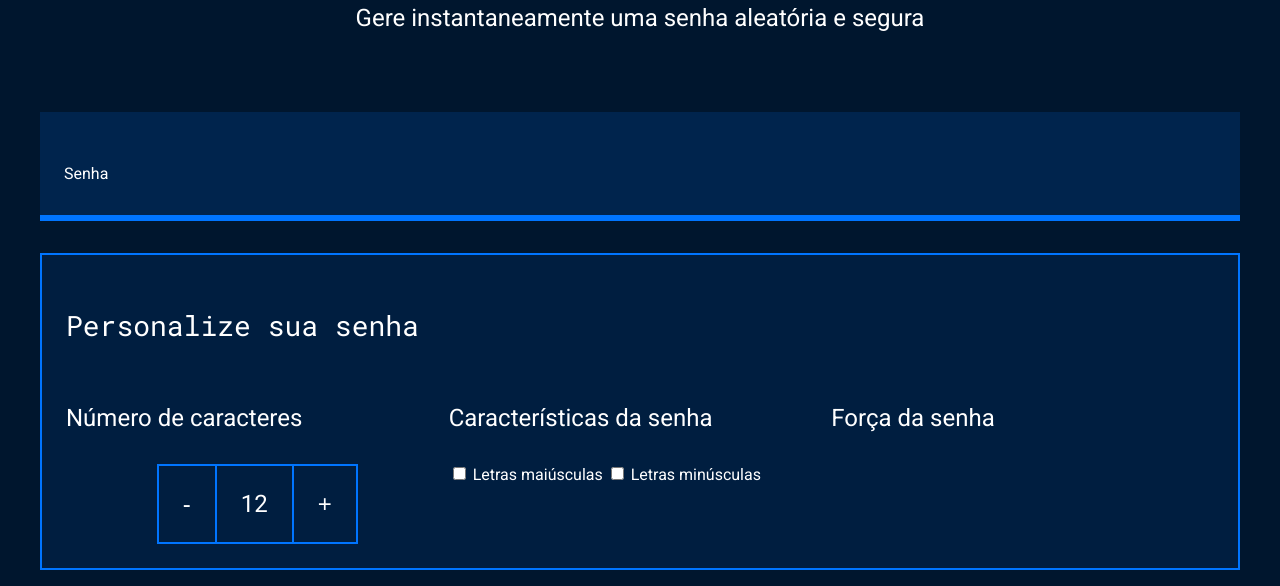
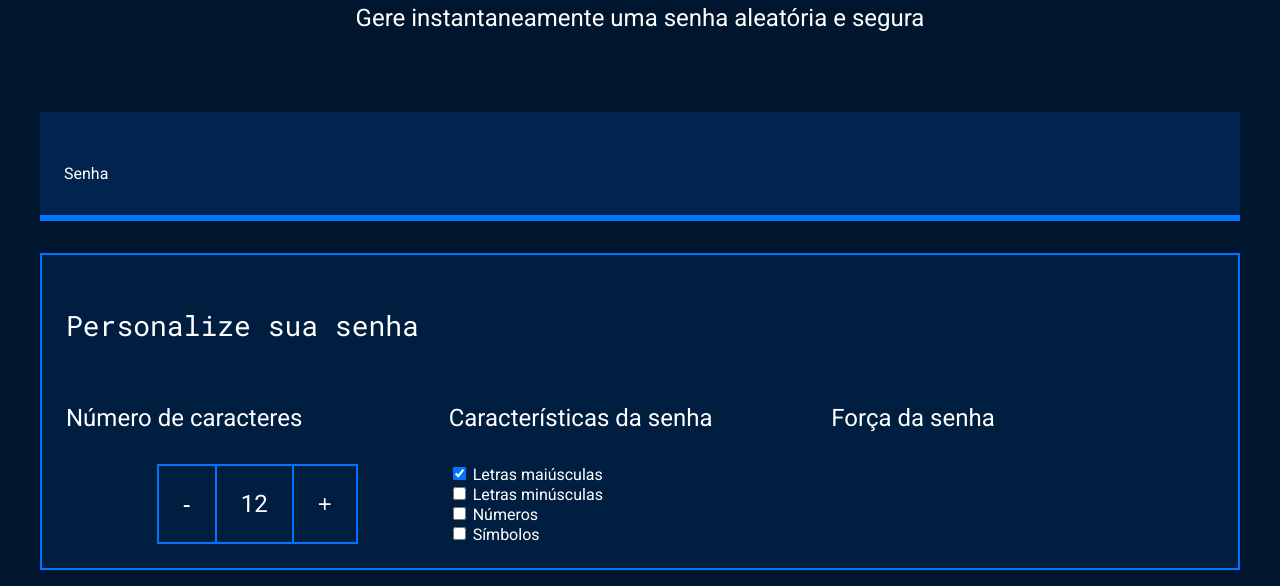
Before and after one commit to epedrow/GeradorDeSenhas-Pedro, a plain HTML site: page index.html in a window 1280 px wide. Shown: the part 214-800 px from the top of the page. Drawn offline with Linux system fonts and the light colour scheme.

Commit message:
Personalisamos

```diff
--- a/index.html
+++ b/index.html
@@ -30,12 +30,25 @@
                         <button class="parametro-senha__botao">+</button>
                     </div>
                 </div>
+
                 <div class="parametro-senha">
                     <h4 class="parametro-senha__titulo">Características da senha</h4>
-                    <input name="maiusculo" type="checkbox">
-                      <label for="maiusculo">Letras maiúsculas</label>
-                    <input name="minusculo" type="checkbox">
-                      <label for="minusculo">Letras minúsculas</label>
+                    <div class="parametro-senha-checkbox">
+                        <input name="maiusculo" type="checkbox" checked>
+                        <label for="maiusculo">Letras maiúsculas</label>
+                    </div>
+                    <div class="parametro-senha-checkbox">
+                        <input name="minusculo" type="checkbox">
+                        <label for="minusculo">Letras minúsculas</label>
+                    </div>
+                    <div class="parametro-senha-checkbox">
+                        <input name="numero" type="checkbox">
+                        <label for="numero">Números</label>
+                    </div>
+                    <div class="parametro-senha-checkbox">
+                        <input name="simbolo" type="checkbox">
+                        <label for="simbolo">Símbolos</label>
+                    </div>
                 </div>
                 <div class="parametro-senha">
                     <h4 class="parametro-senha__titulo">Força da senha</h4>
```
